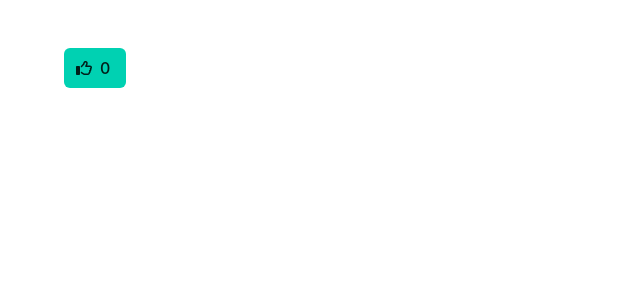
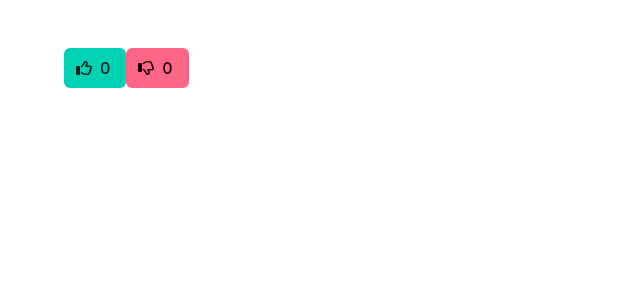
Before and after one commit to tim811223/ReactJS, a React (Vite) app in the folder ch8/1-InteractWithUser/: page / in a window 1280 px wide. Shown: the top 300 px of the page, without its empty margins (0-640 px from the left). Built offline with nearby package versions, Linux system fonts and the light colour scheme.

Commit message:
ch8-77  加上不喜歡的Componment

```diff
--- a/ch8/1-InteractWithUser/src/ThumbsUp.tsx
+++ b/ch8/1-InteractWithUser/src/ThumbsUp.tsx
@@ -1,15 +1,27 @@
-import { faThumbsUp } from "@fortawesome/free-regular-svg-icons";
+import { faThumbsDown, faThumbsUp } from "@fortawesome/free-regular-svg-icons";
 import { FontAwesomeIcon } from "@fortawesome/react-fontawesome";
 import { useState } from "react";
 
 export const ThumbsUp = () => {
   const [likes, setlikes] = useState<number>(0);
+  const [dislikes, setDislikes] = useState<number>(0);
   return (
+    <>
       <button className="button is-primary" onClick={() => setlikes(likes + 1)}>
         <span className="icon">
           <FontAwesomeIcon icon={faThumbsUp} />
         </span>
         <span>{likes}</span>
       </button>
+      <button
+        className="button is-danger"
+        onClick={() => setDislikes(dislikes + 1)}
+      >
+        <span className="icon">
+          <FontAwesomeIcon icon={faThumbsDown} />
+        </span>
+        <span>{dislikes}</span>
+      </button>
+    </>
   );
 };
```
Lines whose indentation alone changed are shown as unchanged.
